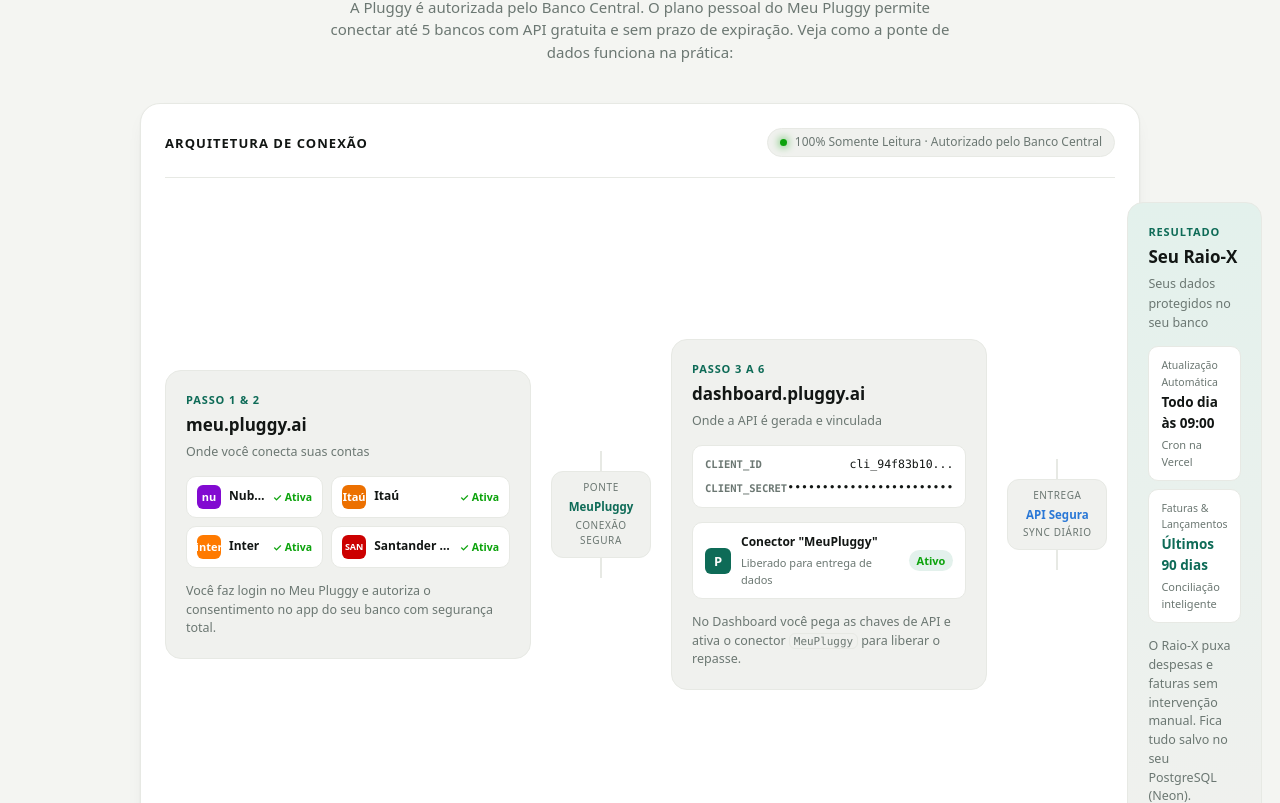
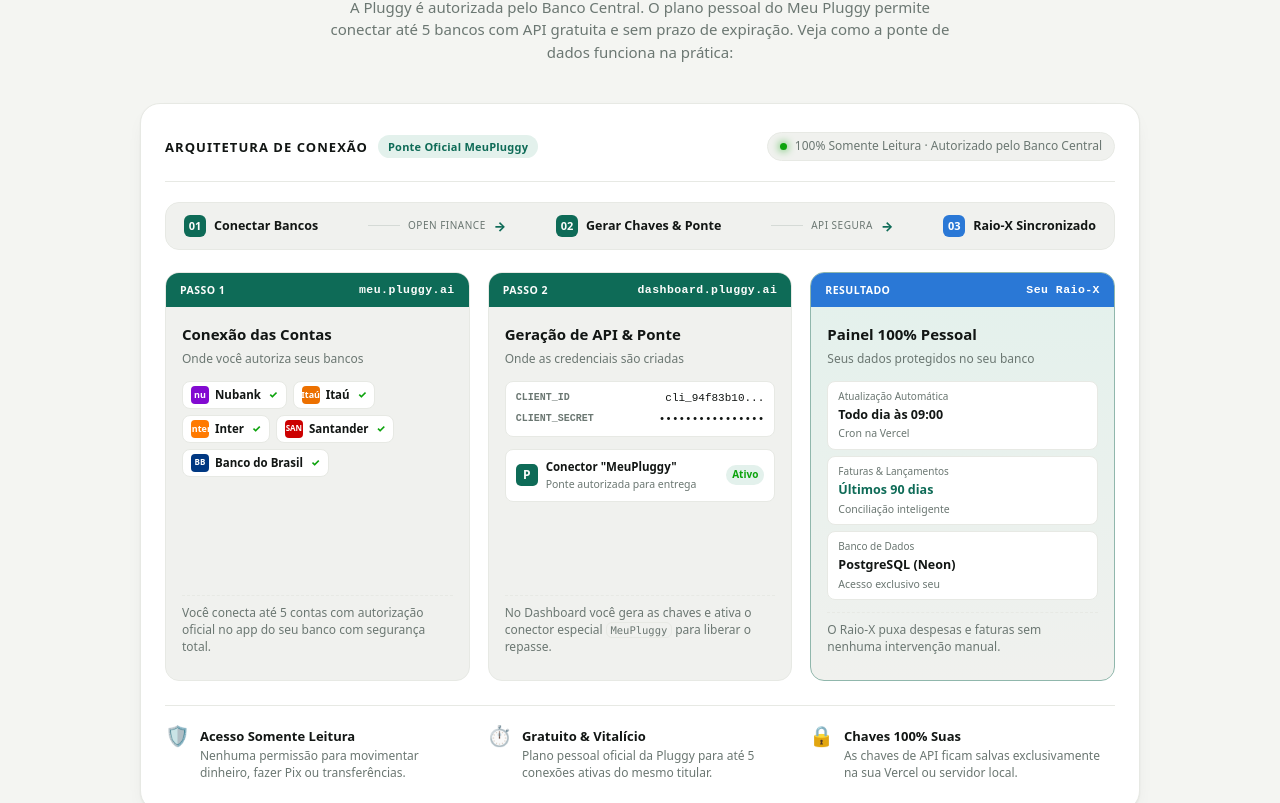
Before and after one commit to GigioDerico/raio-x, a Next.js app: page /landing in a window 1280 px wide. Shown: the part 2717-3520 px from the top of the page. Built offline with nearby package versions, Linux system fonts and the light colour scheme; a web font is replaced by a local one.

Commit message:
fix(landing): corrigir layout do fluxo Meu Pluggy com grid de 3 colunas e stepper

```diff
--- a/src/app/globals.css
+++ b/src/app/globals.css
@@ -1820,8 +1820,9 @@ a.voltar:focus-visible { outline: 2px solid var(--accent); outline-offset: 2px;
   background: var(--surface);
   border: 1px solid var(--hair);
   border-radius: var(--r);
-  padding: 24px;
+  padding: 28px 24px;
   box-shadow: var(--shadow);
+  overflow: hidden;
 }
 
 .landing-flow-top {
@@ -1832,7 +1833,14 @@ a.voltar:focus-visible { outline: 2px solid var(--accent); outline-offset: 2px;
   gap: 12px;
   padding-bottom: 20px;
   border-bottom: 1px solid var(--hair);
-  margin-bottom: 24px;
+  margin-bottom: 20px;
+}
+
+.flow-top-left {
+  display: flex;
+  align-items: center;
+  gap: 10px;
+  flex-wrap: wrap;
 }
 
 .flow-pill-title {
@@ -1841,6 +1849,16 @@ a.voltar:focus-visible { outline: 2px solid var(--accent); outline-offset: 2px;
   text-transform: uppercase;
   letter-spacing: 0.08em;
   color: var(--ink);
+}
+
+.flow-pill-badge {
+  font-size: 11px;
+  font-weight: 700;
+  color: var(--accent);
+  background: var(--accent-soft);
+  padding: 3px 10px;
+  border-radius: 999px;
+  letter-spacing: 0.02em;
 }
 
 .flow-pill-status {
@@ -1864,260 +1882,326 @@ a.voltar:focus-visible { outline: 2px solid var(--accent); outline-offset: 2px;
   box-shadow: 0 0 8px var(--good);
 }
 
+/* Stepper Bar */
+.landing-flow-stepper {
+  display: flex;
+  align-items: center;
+  justify-content: space-between;
+  gap: 10px;
+  margin-bottom: 22px;
+  padding: 12px 18px;
+  background: var(--surface-2);
+  border: 1px solid var(--hair);
+  border-radius: 14px;
+}
+
+.stepper-step {
+  display: flex;
+  align-items: center;
+  gap: 8px;
+  font-size: 12.5px;
+  font-weight: 600;
+  color: var(--ink);
+}
+
+.step-num {
+  display: inline-flex;
+  align-items: center;
+  justify-content: center;
+  width: 22px;
+  height: 22px;
+  border-radius: 6px;
+  background: var(--accent);
+  color: var(--btn-ink);
+  font-size: 11px;
+  font-weight: 800;
+}
+
+.stepper-step.destaque .step-num {
+  background: var(--series);
+  color: #ffffff;
+}
+
+.stepper-arrow {
+  display: flex;
+  align-items: center;
+  gap: 8px;
+  color: var(--muted);
+  font-size: 11px;
+}
+
+.arrow-line {
+  width: 32px;
+  height: 1px;
+  background: var(--line);
+}
+
+.arrow-tag {
+  text-transform: uppercase;
+  letter-spacing: 0.05em;
+  font-size: 10px;
+  color: var(--muted);
+}
+
+.arrow-head {
+  color: var(--accent);
+  font-weight: 800;
+  font-size: 13px;
+}
+
+/* Grid com 3 colunas rigorosamente contidas */
 .landing-flow-grid {
   display: grid;
-  grid-template-columns: 1fr auto 1fr auto 1fr;
-  align-items: center;
-  gap: 16px;
+  grid-template-columns: repeat(3, minmax(0, 1fr));
+  gap: 18px;
   margin-bottom: 24px;
+  align-items: stretch;
 }
 
 .flow-col {
+  display: flex;
+  flex-direction: column;
   width: 100%;
+  min-width: 0;
 }
 
 .flow-box {
   background: var(--surface-2);
   border: 1px solid var(--hair);
-  border-radius: calc(var(--r) - 4px);
-  padding: 20px;
+  border-radius: 14px;
+  overflow: hidden;
   display: flex;
   flex-direction: column;
-  gap: 14px;
   height: 100%;
+  min-width: 0;
+  transition: border-color 0.2s ease;
+}
+
+.flow-box:hover {
+  border-color: var(--line);
 }
 
 .flow-box.destaque {
+  border-color: color-mix(in srgb, var(--accent) 40%, var(--hair));
   background: linear-gradient(180deg, var(--accent-soft) 0%, var(--surface-2) 100%);
-  border-color: var(--hair);
-}
-
-.flow-box-head {
+}
+
+.flow-box-header-bar {
+  padding: 8px 14px;
+  display: flex;
+  justify-content: space-between;
+  align-items: center;
+  font-size: 11.5px;
+  font-weight: 700;
+  letter-spacing: 0.04em;
+}
+
+.flow-box-header-bar.verde {
+  background: var(--accent);
+  color: var(--btn-ink);
+}
+
+.flow-box-header-bar.raio {
+  background: var(--series);
+  color: #ffffff;
+}
+
+.bar-tag {
+  text-transform: uppercase;
+  font-size: 10.5px;
+}
+
+.bar-url {
+  font-family: ui-monospace, SFMono-Regular, monospace;
+  font-size: 11.5px;
+}
+
+.flow-box-body {
+  padding: 16px;
   display: flex;
   flex-direction: column;
-  gap: 4px;
-}
-
-.flow-step-tag {
-  font-size: 11px;
-  text-transform: uppercase;
-  letter-spacing: 0.08em;
-  color: var(--accent);
+  gap: 12px;
+  flex: 1;
+  min-width: 0;
+}
+
+.flow-box-body h4 {
+  margin: 0;
+  font-size: 15px;
   font-weight: 700;
-}
-
-.flow-box-head h3 {
-  font-size: 17px;
-  font-weight: 700;
-  color: var(--ink);
-  margin: 0;
-}
-
-.flow-box-head p {
-  font-size: 12.5px;
-  color: var(--muted);
-  margin: 0;
-}
-
-.flow-bancos-grid {
-  display: grid;
-  grid-template-columns: 1fr 1fr;
-  gap: 8px;
-}
-
-.banco-chip {
-  display: flex;
-  align-items: center;
-  gap: 8px;
+  color: var(--ink);
+}
+
+.flow-box-sub {
+  margin: -8px 0 0;
+  font-size: 12px;
+  color: var(--muted);
+}
+
+/* Banco Pills */
+.flow-bancos-chips {
+  display: flex;
+  flex-wrap: wrap;
+  gap: 6px;
+}
+
+.banco-pill {
+  display: inline-flex;
+  align-items: center;
+  gap: 6px;
   background: var(--surface);
   border: 1px solid var(--hair);
-  border-radius: 10px;
-  padding: 8px 10px;
+  border-radius: 8px;
+  padding: 4px 8px;
+  font-size: 11.5px;
+  font-weight: 600;
+  color: var(--ink);
 }
 
 .banco-logo {
-  width: 24px;
-  height: 24px;
-  border-radius: 6px;
+  width: 18px;
+  height: 18px;
+  border-radius: 4px;
   display: flex;
   align-items: center;
   justify-content: center;
-  font-size: 11px;
+  font-size: 9px;
   font-weight: 800;
   color: #fff;
   flex-shrink: 0;
 }
+
 .nu-bg { background: #820ad1; }
 .itau-bg { background: #ec7000; }
 .inter-bg { background: #ff7a00; }
-.santander-bg { background: #cc0000; font-size: 9px; }
-
-.banco-nome {
-  font-size: 12px;
+.santander-bg { background: #cc0000; font-size: 8px; }
+.bb-bg { background: #003882; font-size: 8px; }
+
+.banco-txt {
+  white-space: nowrap;
+}
+
+.banco-check {
+  color: var(--good);
+  font-size: 10px;
+  font-weight: 800;
+  margin-left: 2px;
+}
+
+/* Keys Card */
+.flow-keys-card {
+  background: var(--surface);
+  border: 1px solid var(--hair);
+  border-radius: 8px;
+  padding: 8px 10px;
+  display: flex;
+  flex-direction: column;
+  gap: 4px;
+  font-family: ui-monospace, SFMono-Regular, monospace;
+}
+
+.key-line {
+  display: flex;
+  justify-content: space-between;
+  align-items: center;
+  gap: 6px;
+  font-size: 11px;
+}
+
+.key-label {
+  color: var(--muted);
+  font-size: 10px;
   font-weight: 600;
-  color: var(--ink);
-  flex: 1;
+  flex-shrink: 0;
+}
+
+.key-val {
+  color: var(--ink);
   white-space: nowrap;
   overflow: hidden;
   text-overflow: ellipsis;
 }
 
-.banco-status {
+/* Connector Active */
+.flow-connector-active {
+  display: flex;
+  align-items: center;
+  gap: 8px;
+  background: var(--surface);
+  border: 1px solid var(--hair);
+  border-radius: 8px;
+  padding: 8px 10px;
+}
+
+.connector-icon-box {
+  width: 22px;
+  height: 22px;
+  border-radius: 5px;
+  background: var(--accent);
+  color: var(--btn-ink);
+  display: flex;
+  align-items: center;
+  justify-content: center;
+  font-weight: 800;
+  font-size: 12px;
+  flex-shrink: 0;
+}
+
+.connector-info {
+  display: flex;
+  flex-direction: column;
+  gap: 1px;
+  flex: 1;
+  min-width: 0;
+}
+
+.connector-info strong {
+  font-size: 11.5px;
+  color: var(--ink);
+  white-space: nowrap;
+  overflow: hidden;
+  text-overflow: ellipsis;
+}
+
+.connector-info span {
   font-size: 10.5px;
+  color: var(--muted);
+}
+
+.connector-badge-ok {
+  font-size: 10px;
+  font-weight: 700;
   color: var(--good);
-  font-weight: 600;
-}
-
-.flow-box-desc {
-  font-size: 12.5px;
-  color: var(--muted);
-  line-height: 1.5;
-}
-
-.flow-connector-bridge {
-  display: flex;
-  flex-direction: column;
-  align-items: center;
-  justify-content: center;
-  padding: 0 4px;
-}
-
-.bridge-line {
-  width: 2px;
-  height: 20px;
-  background: var(--hair);
-}
-
-.bridge-badge {
-  background: var(--surface-2);
-  border: 1px solid var(--hair);
-  border-radius: 12px;
-  padding: 8px 10px;
-  display: flex;
-  flex-direction: column;
-  align-items: center;
-  text-align: center;
-  gap: 2px;
-  min-width: 100px;
-}
-
-.bridge-badge span {
-  font-size: 10px;
-  color: var(--muted);
-  text-transform: uppercase;
-  letter-spacing: 0.06em;
-}
-
-.bridge-badge strong {
-  font-size: 11.5px;
-  color: var(--accent);
-  font-weight: 700;
-}
-
-.bridge-badge.raio strong {
-  color: var(--series);
-}
-
-.flow-keys-card {
-  background: var(--surface);
-  border: 1px solid var(--hair);
-  border-radius: 10px;
-  padding: 10px 12px;
+  background: var(--accent-soft);
+  padding: 2px 6px;
+  border-radius: 999px;
+  flex-shrink: 0;
+}
+
+/* KPIs */
+.flow-raiox-kpis {
   display: flex;
   flex-direction: column;
   gap: 6px;
-  font-family: ui-monospace, SFMono-Regular, Menlo, Monaco, Consolas, monospace;
-}
-
-.key-line {
-  display: flex;
-  justify-content: space-between;
-  align-items: center;
-  font-size: 11.5px;
-}
-
-.key-label {
-  color: var(--muted);
-  font-size: 10.5px;
-  font-weight: 600;
-}
-
-.key-val {
-  color: var(--ink);
-}
-
-.flow-connector-active {
-  display: flex;
-  align-items: center;
-  gap: 10px;
-  background: var(--surface);
-  border: 1px solid var(--hair);
-  border-radius: 10px;
-  padding: 10px 12px;
-}
-
-.connector-icon-box {
-  width: 26px;
-  height: 26px;
-  border-radius: 6px;
-  background: var(--accent);
-  color: var(--btn-ink);
-  display: flex;
-  align-items: center;
-  justify-content: center;
-  font-weight: 800;
-  font-size: 13px;
-}
-
-.connector-info {
-  display: flex;
-  flex-direction: column;
-  gap: 2px;
-  flex: 1;
-}
-
-.connector-info strong {
-  font-size: 12px;
-  color: var(--ink);
-}
-
-.connector-info span {
-  font-size: 11px;
-  color: var(--muted);
-}
-
-.connector-badge-ok {
-  font-size: 11px;
-  font-weight: 600;
-  color: var(--good);
-  background: var(--accent-soft);
-  padding: 2px 8px;
-  border-radius: 999px;
-}
-
-.flow-raiox-kpis {
-  display: flex;
-  flex-direction: column;
-  gap: 8px;
 }
 
 .raiox-kpi {
   background: var(--surface);
   border: 1px solid var(--hair);
-  border-radius: 10px;
-  padding: 10px 12px;
+  border-radius: 8px;
+  padding: 7px 10px;
   display: flex;
   flex-direction: column;
-  gap: 2px;
+  gap: 1px;
 }
 
 .raiox-kpi .rotulo {
-  font-size: 10.5px;
+  font-size: 10px;
   color: var(--muted);
 }
 
 .raiox-kpi strong {
-  font-size: 13.5px;
+  font-size: 12.5px;
   color: var(--ink);
 }
 
@@ -2126,13 +2210,23 @@ a.voltar:focus-visible { outline: 2px solid var(--accent); outline-offset: 2px;
 }
 
 .raiox-kpi .tag {
-  font-size: 11px;
-  color: var(--muted);
-}
-
+  font-size: 10.5px;
+  color: var(--muted);
+}
+
+.flow-box-desc {
+  font-size: 12px;
+  color: var(--muted);
+  line-height: 1.45;
+  margin-top: auto;
+  padding-top: 8px;
+  border-top: 1px dashed var(--hair);
+}
+
+/* Benefícios */
 .landing-flow-beneficios {
   display: grid;
-  grid-template-columns: repeat(auto-fit, minmax(260px, 1fr));
+  grid-template-columns: repeat(3, minmax(0, 1fr));
   gap: 16px;
   border-top: 1px solid var(--hair);
   padding-top: 20px;
@@ -2140,26 +2234,27 @@ a.voltar:focus-visible { outline: 2px solid var(--accent); outline-offset: 2px;
 
 .flow-beneficio {
   display: flex;
-  gap: 12px;
+  gap: 10px;
   align-items: flex-start;
 }
 
 .beneficio-icon {
-  font-size: 22px;
+  font-size: 20px;
   line-height: 1;
+  flex-shrink: 0;
 }
 
 .flow-beneficio strong {
   display: block;
-  font-size: 13.5px;
+  font-size: 13px;
   color: var(--ink);
   margin-bottom: 2px;
 }
 
 .flow-beneficio p {
-  font-size: 12.5px;
-  color: var(--muted);
-  line-height: 1.45;
+  font-size: 12px;
+  color: var(--muted);
+  line-height: 1.4;
   margin: 0;
 }
 
@@ -2168,13 +2263,16 @@ a.voltar:focus-visible { outline: 2px solid var(--accent); outline-offset: 2px;
     grid-template-columns: 1fr;
     gap: 14px;
   }
-  .flow-connector-bridge {
-    flex-direction: row;
+  .landing-flow-stepper {
+    flex-direction: column;
+    align-items: flex-start;
     gap: 8px;
   }
-  .bridge-line {
-    width: 20px;
-    height: 2px;
+  .stepper-arrow {
+    display: none;
+  }
+  .landing-flow-beneficios {
+    grid-template-columns: 1fr;
   }
 }
 
--- a/src/app/landing/page.tsx
+++ b/src/app/landing/page.tsx
@@ -269,70 +269,98 @@ export default function LandingPage() {
 
         <div className="landing-flow-card">
           <div className="landing-flow-top">
+            <div className="flow-top-left">
               <span className="flow-pill-title">Arquitetura de Conexão</span>
+              <span className="flow-pill-badge">Ponte Oficial MeuPluggy</span>
+            </div>
             <span className="flow-pill-status">
               <span className="pulse-green" /> 100% Somente Leitura · Autorizado pelo Banco Central
             </span>
+          </div>
+
+          {/* Stepper visual do fluxo */}
+          <div className="landing-flow-stepper" aria-hidden="true">
+            <div className="stepper-step ativo">
+              <span className="step-num">01</span>
+              <span className="step-label">Conectar Bancos</span>
+            </div>
+            <div className="stepper-arrow">
+              <span className="arrow-line" />
+              <span className="arrow-tag">Open Finance</span>
+              <span className="arrow-head">→</span>
+            </div>
+            <div className="stepper-step ativo">
+              <span className="step-num">02</span>
+              <span className="step-label">Gerar Chaves & Ponte</span>
+            </div>
+            <div className="stepper-arrow">
+              <span className="arrow-line" />
+              <span className="arrow-tag">API Segura</span>
+              <span className="arrow-head">→</span>
+            </div>
+            <div className="stepper-step ativo destaque">
+              <span className="step-num">03</span>
+              <span className="step-label">Raio-X Sincronizado</span>
+            </div>
           </div>
 
           <div className="landing-flow-grid">
             {/* Bloco 1: meu.pluggy.ai */}
             <div className="flow-col">
               <div className="flow-box">
-                <div className="flow-box-head">
-                  <span className="flow-step-tag">Passo 1 & 2</span>
-                  <h3>meu.pluggy.ai</h3>
-                  <p>Onde você conecta suas contas</p>
+                <div className="flow-box-header-bar verde">
+                  <span className="bar-tag">Passo 1</span>
+                  <span className="bar-url">meu.pluggy.ai</span>
                 </div>
+                <div className="flow-box-body">
+                  <h4>Conexão das Contas</h4>
+                  <p className="flow-box-sub">Onde você autoriza seus bancos</p>
 
-                <div className="flow-bancos-grid">
-                  <div className="banco-chip">
+                  <div className="flow-bancos-chips">
+                    <div className="banco-pill">
                       <span className="banco-logo nu-bg">nu</span>
-                    <span className="banco-nome">Nubank</span>
-                    <span className="banco-status">✓ Ativa</span>
+                      <span className="banco-txt">Nubank</span>
+                      <span className="banco-check">✓</span>
                     </div>
-                  <div className="banco-chip">
+                    <div className="banco-pill">
                       <span className="banco-logo itau-bg">Itaú</span>
-                    <span className="banco-nome">Itaú</span>
-                    <span className="banco-status">✓ Ativa</span>
+                      <span className="banco-txt">Itaú</span>
+                      <span className="banco-check">✓</span>
                     </div>
-                  <div className="banco-chip">
+                    <div className="banco-pill">
                       <span className="banco-logo inter-bg">inter</span>
-                    <span className="banco-nome">Inter</span>
-                    <span className="banco-status">✓ Ativa</span>
+                      <span className="banco-txt">Inter</span>
+                      <span className="banco-check">✓</span>
                     </div>
-                  <div className="banco-chip">
+                    <div className="banco-pill">
                       <span className="banco-logo santander-bg">SAN</span>
-                    <span className="banco-nome">Santander / BB</span>
-                    <span className="banco-status">✓ Ativa</span>
+                      <span className="banco-txt">Santander</span>
+                      <span className="banco-check">✓</span>
+                    </div>
+                    <div className="banco-pill">
+                      <span className="banco-logo bb-bg">BB</span>
+                      <span className="banco-txt">Banco do Brasil</span>
+                      <span className="banco-check">✓</span>
                     </div>
                   </div>
 
-                <div className="flow-box-desc">
-                  Você faz login no Meu Pluggy e autoriza o consentimento no app do seu banco com segurança total.
+                  <p className="flow-box-desc">
+                    Você conecta até 5 contas com autorização oficial no app do seu banco com segurança total.
+                  </p>
                 </div>
               </div>
-            </div>
-
-            {/* Ponte Central */}
-            <div className="flow-connector-bridge">
-              <div className="bridge-line" />
-              <div className="bridge-badge">
-                <span>Ponte</span>
-                <strong>MeuPluggy</strong>
-                <span>Conexão Segura</span>
-              </div>
-              <div className="bridge-line" />
             </div>
 
             {/* Bloco 2: dashboard.pluggy.ai */}
             <div className="flow-col">
               <div className="flow-box">
-                <div className="flow-box-head">
-                  <span className="flow-step-tag">Passo 3 a 6</span>
-                  <h3>dashboard.pluggy.ai</h3>
-                  <p>Onde a API é gerada e vinculada</p>
+                <div className="flow-box-header-bar verde">
+                  <span className="bar-tag">Passo 2</span>
+                  <span className="bar-url">dashboard.pluggy.ai</span>
                 </div>
+                <div className="flow-box-body">
+                  <h4>Geração de API & Ponte</h4>
+                  <p className="flow-box-sub">Onde as credenciais são criadas</p>
 
                   <div className="flow-keys-card">
                     <div className="key-line">
@@ -341,46 +369,36 @@ export default function LandingPage() {
                     </div>
                     <div className="key-line">
                       <span className="key-label">CLIENT_SECRET</span>
-                    <span className="key-val">••••••••••••••••••••••••</span>
+                      <span className="key-val">••••••••••••••••</span>
                     </div>
                   </div>
 
                   <div className="flow-connector-active">
-                  <div className="connector-icon-box">
-                    <span className="connector-icon">P</span>
-                  </div>
+                    <div className="connector-icon-box">P</div>
                     <div className="connector-info">
                       <strong>Conector "MeuPluggy"</strong>
-                    <span>Liberado para entrega de dados</span>
+                      <span>Ponte autorizada para entrega</span>
                     </div>
                     <span className="connector-badge-ok">Ativo</span>
                   </div>
 
-                <div className="flow-box-desc">
-                  No Dashboard você pega as chaves de API e ativa o conector <code>MeuPluggy</code> para liberar o repasse.
+                  <p className="flow-box-desc">
+                    No Dashboard você gera as chaves e ativa o conector especial <code>MeuPluggy</code> para liberar o repasse.
+                  </p>
                 </div>
               </div>
             </div>
 
-            {/* Ponte para Raio-X */}
-            <div className="flow-connector-bridge">
-              <div className="bridge-line" />
-              <div className="bridge-badge raio">
-                <span>Entrega</span>
-                <strong>API Segura</strong>
-                <span>Sync Diário</span>
-              </div>
-              <div className="bridge-line" />
-            </div>
-
-            {/* Bloco 3: Raio-X */}
+            {/* Bloco 3: Seu Raio-X */}
             <div className="flow-col">
               <div className="flow-box destaque">
-                <div className="flow-box-head">
-                  <span className="flow-step-tag">Resultado</span>
-                  <h3>Seu Raio-X</h3>
-                  <p>Seus dados protegidos no seu banco</p>
+                <div className="flow-box-header-bar raio">
+                  <span className="bar-tag">Resultado</span>
+                  <span className="bar-url">Seu Raio-X</span>
                 </div>
+                <div className="flow-box-body">
+                  <h4>Painel 100% Pessoal</h4>
+                  <p className="flow-box-sub">Seus dados protegidos no seu banco</p>
 
                   <div className="flow-raiox-kpis">
                     <div className="raiox-kpi">
@@ -393,10 +411,16 @@ export default function LandingPage() {
                       <strong className="verde">Últimos 90 dias</strong>
                       <span className="tag">Conciliação inteligente</span>
                     </div>
+                    <div className="raiox-kpi">
+                      <span className="rotulo">Banco de Dados</span>
+                      <strong>PostgreSQL (Neon)</strong>
+                      <span className="tag">Acesso exclusivo seu</span>
+                    </div>
                   </div>
 
-                <div className="flow-box-desc">
-                  O Raio-X puxa despesas e faturas sem intervenção manual. Fica tudo salvo no seu PostgreSQL (Neon).
+                  <p className="flow-box-desc">
+                    O Raio-X puxa despesas e faturas sem nenhuma intervenção manual.
+                  </p>
                 </div>
               </div>
             </div>
```
Lines whose indentation alone changed are shown as unchanged.
